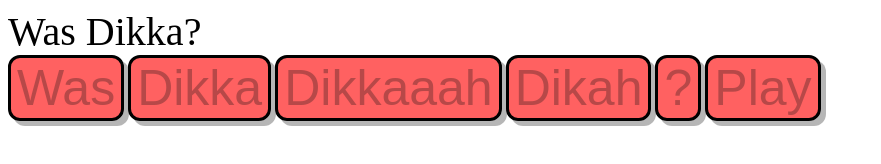
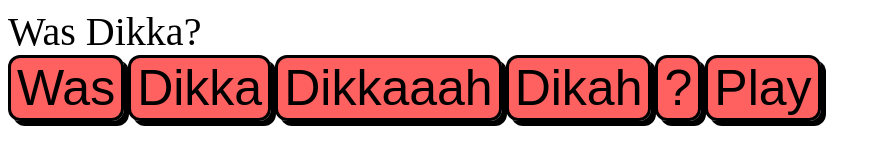
Before and after one commit to mercedesjul/was, a plain HTML site: page index.html in a window 1280 px wide. Both pictures are taken after a click on the button "Play". Shown: the whole page, without its empty margins (0-881 px from the left). Drawn offline with Linux system fonts and the light colour scheme.

Commit message:
Update index.html

```diff
--- a/index.html
+++ b/index.html
@@ -57,7 +57,7 @@
             }
             function play() {
                 document.querySelectorAll('input').forEach(e => e.disabled=true);
-                stack.foreach(e => play(e));
+                stack.forEach(e => play(e));
                 document.querySelectorAll('input').forEach(e => e.disabled=false);
             }
         </script>
```
